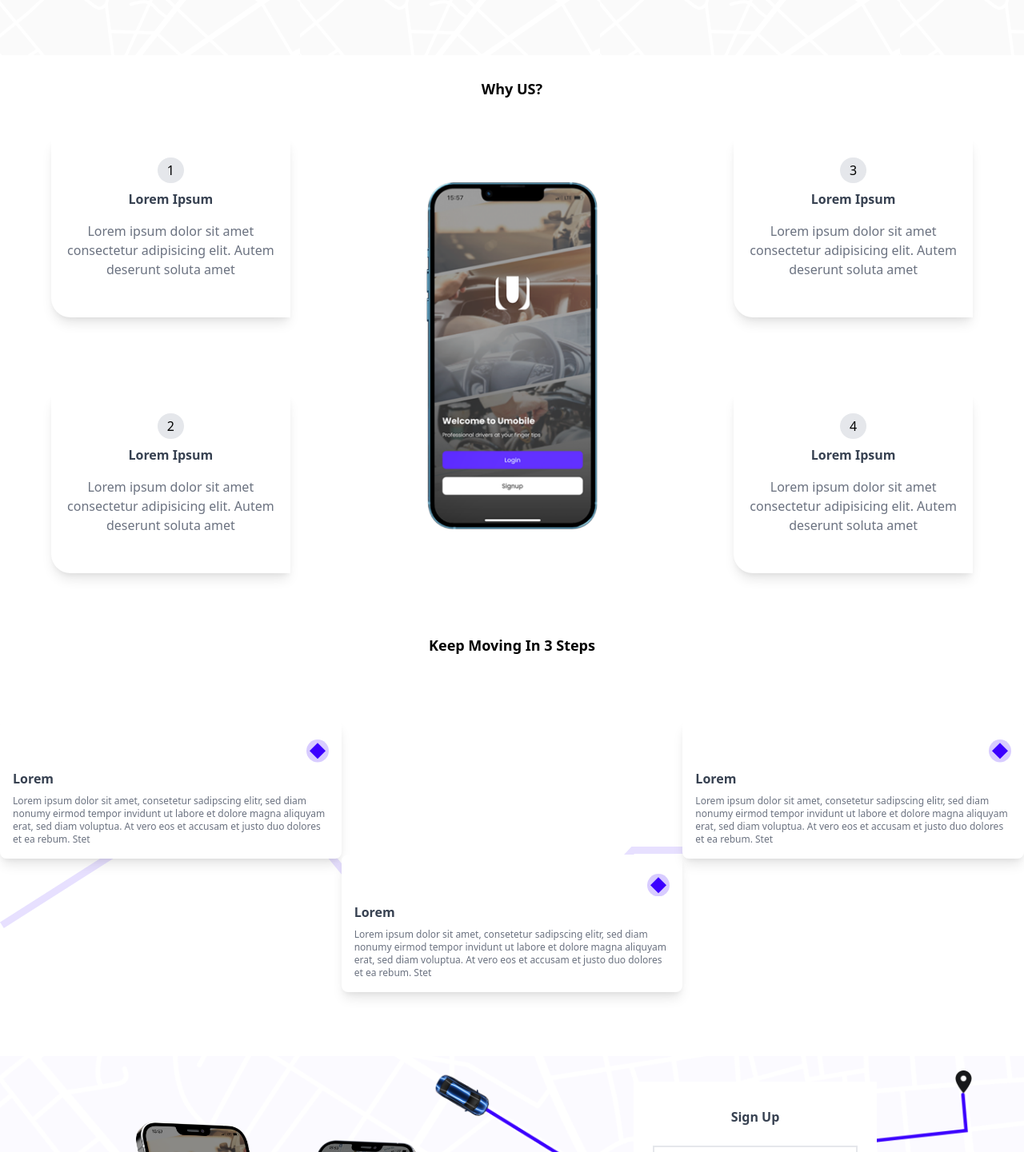
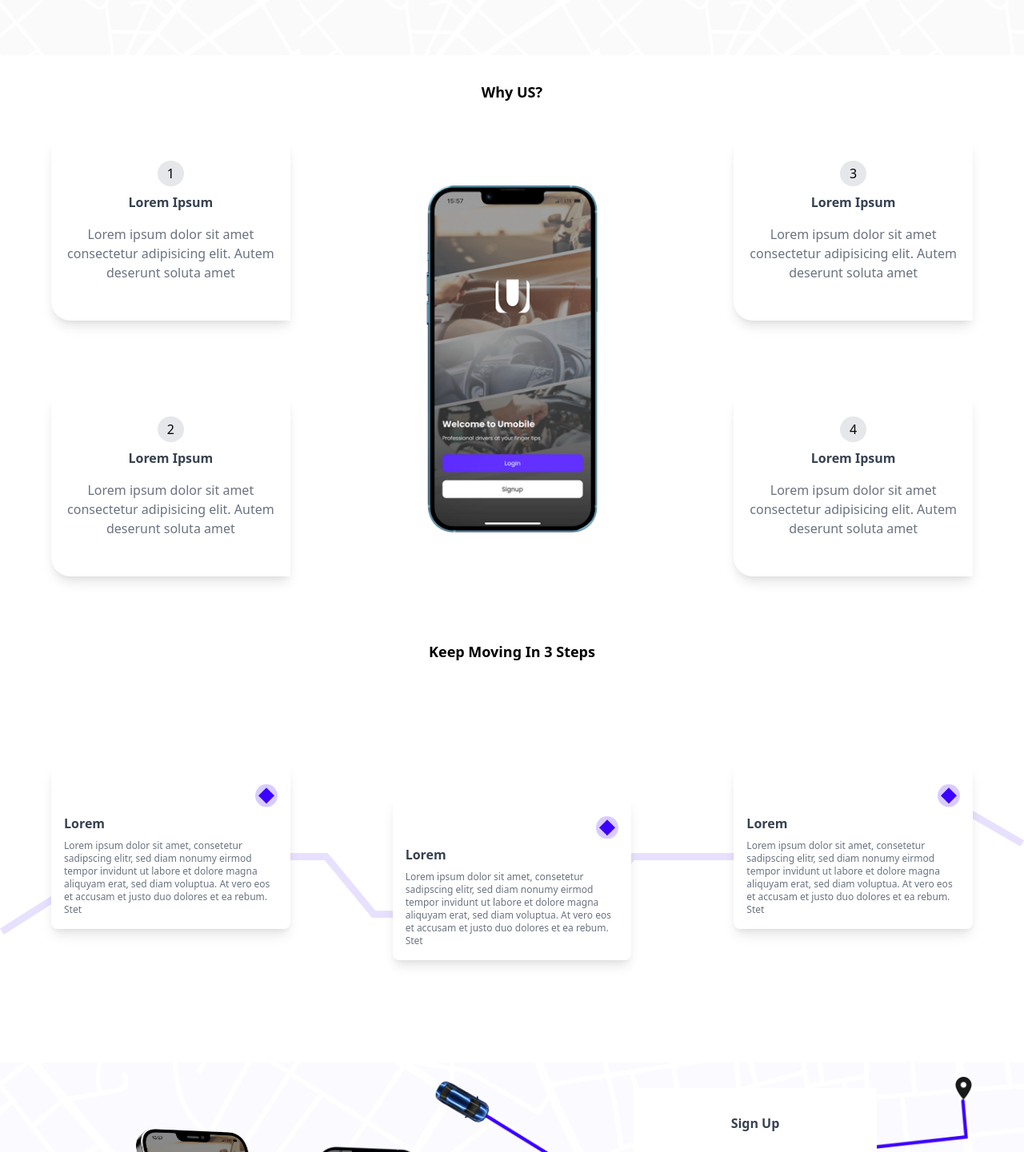
Before and after one commit to musajoshua/umobile, a React (Create React App) app: page /driver in a window 1280 px wide. Shown: the part 725-2166 px from the top of the page at 80% size. Built offline with nearby package versions, Linux system fonts and the light colour scheme.

Commit message:
feat: clean up

```diff
--- a/src/pages/Driver.jsx
+++ b/src/pages/Driver.jsx
@@ -39,7 +39,7 @@ function Driver() {
         </div>
       </section>
       <section className="overflow-y-auto text-center xl:overflow-y-hidden">
-        <h1 className="mt-7 text-lg text-black font-bold">Why US?</h1>
+        <h1 className="mt-8 text-lg text-black font-bold">Why US?</h1>
         <div className="flex flex-wrap bg-phone md:bg-opacity-10 xl:bg-none bg-no-repeat bg-center bg-contain">
           <div className="flex flex-wrap w-full md:w-1/2 xl:w-1/3">
             <Card
@@ -71,17 +71,23 @@ function Driver() {
         </div>
       </section>
       <section className="text-center">
-        <h1 className="mt-7 text-lg text-black font-bold">
+        <h1 className="mt-8 text-lg text-black font-bold">
           Keep Moving In 3 Steps
         </h1>
         <div className="md:bg-stepmap md:bg-no-repeat md:bg-center md:bg-contain">
           <div className="flex flex-col md:flex-row md:py-20 items-start md:h-[500px]">
-            <StepCard content="Lorem ipsum dolor sit amet, consetetur sadipscing elitr, sed diam nonumy eirmod tempor invidunt ut labore et dolore magna aliquyam erat, sed diam voluptua. At vero eos et accusam et justo duo dolores et ea rebum. Stet" />
             <StepCard
-              className="self-end"
+              className="mx-16 my-12"
               content="Lorem ipsum dolor sit amet, consetetur sadipscing elitr, sed diam nonumy eirmod tempor invidunt ut labore et dolore magna aliquyam erat, sed diam voluptua. At vero eos et accusam et justo duo dolores et ea rebum. Stet"
             />
-            <StepCard content="Lorem ipsum dolor sit amet, consetetur sadipscing elitr, sed diam nonumy eirmod tempor invidunt ut labore et dolore magna aliquyam erat, sed diam voluptua. At vero eos et accusam et justo duo dolores et ea rebum. Stet" />
+            <StepCard
+              className="mx-16 my-12 self-end"
+              content="Lorem ipsum dolor sit amet, consetetur sadipscing elitr, sed diam nonumy eirmod tempor invidunt ut labore et dolore magna aliquyam erat, sed diam voluptua. At vero eos et accusam et justo duo dolores et ea rebum. Stet"
+            />
+            <StepCard
+              className="mx-16 my-12"
+              content="Lorem ipsum dolor sit amet, consetetur sadipscing elitr, sed diam nonumy eirmod tempor invidunt ut labore et dolore magna aliquyam erat, sed diam voluptua. At vero eos et accusam et justo duo dolores et ea rebum. Stet"
+            />
           </div>
         </div>
       </section>
--- a/src/pages/Rider.jsx
+++ b/src/pages/Rider.jsx
@@ -35,7 +35,7 @@ function Rider() {
         </div>
       </section>
       <section className="overflow-y-auto text-center xl:overflow-y-hidden">
-        <h1 className="mt-7 text-lg text-black font-bold">Why US?</h1>
+        <h1 className="mt-8 text-lg text-black font-bold">Why US?</h1>
         <div className="flex flex-wrap bg-phone md:bg-opacity-10 xl:bg-none bg-no-repeat bg-center bg-contain">
           <div className="flex flex-wrap w-full md:w-1/2 xl:w-1/3">
             <Card
@@ -67,7 +67,7 @@ function Rider() {
         </div>
       </section>
       <section className="overflow-y-auto text-center">
-        <h1 className="mt-7 text-lg text-black font-bold">
+        <h1 className="mt-8 text-lg text-black font-bold">
           Keep Moving In 3 Steps
         </h1>
         <div className="flex flex-col md:flex-row md:bg-stepmap md:bg-no-repeat md:bg-center md:bg-contain">
```
